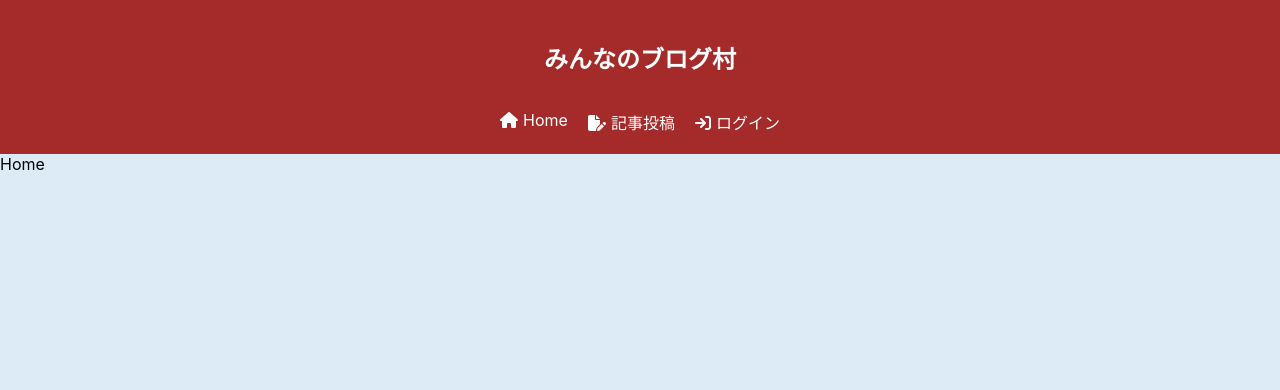
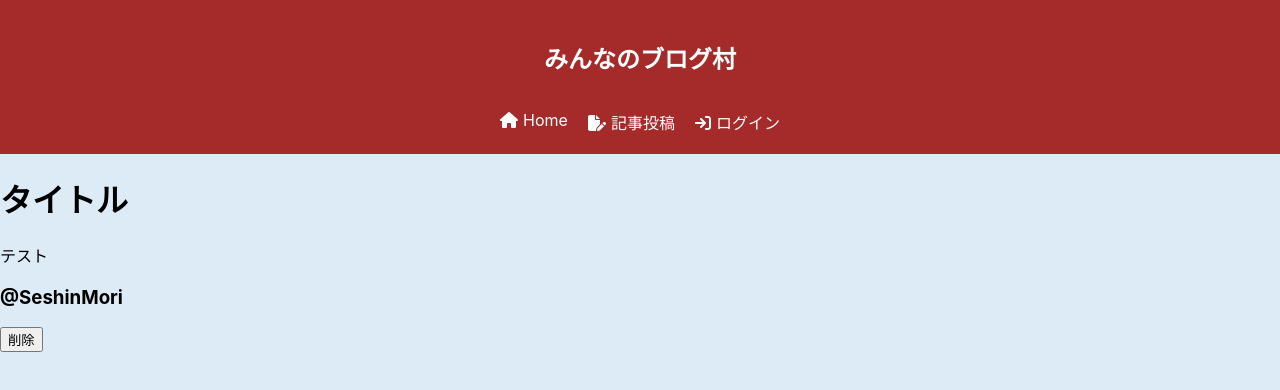
Before and after one commit to Seshin-Mori/blog-app, a React (Create React App) app in the folder blog-app/: page / in a window 1280 px wide. Shown: the top 390 px of the page. Built offline with nearby package versions, Linux system fonts and the light colour scheme; no server answers.

Commit message:
HomeのCSS適用前

```diff
--- a/blog-app/src/components/CreatePost.js
+++ b/blog-app/src/components/CreatePost.js
@@ -1,12 +1,25 @@
 import React, { useState } from "react";
 import "./CreatePost.css";
+import { addDoc, collection } from "firebase/firestore";
+import { db } from "../firebase";
+import { auth } from "../firebase";
+import { useNavigate } from "react-router-dom";
 
 const CreatePost = () => {
   const [title, setTitle] = useState();
   const [postText, setPostText] = useState();
-  const createPost = () => {
-    //記事を投稿する処理
-    console.log(title, postText);
+  const navigate = useNavigate();
+  const createPost = async () => {
+    await addDoc(collection(db, "posts"), {
+      title: title,
+      postText: postText,
+      author: {
+        username: auth.currentUser.displayName,
+        id: auth.currentUser.uid,
+      },
+    });
+
+    navigate("/");
   };
 
   return (
--- a/blog-app/src/components/Home.js
+++ b/blog-app/src/components/Home.js
@@ -1,7 +1,20 @@
 import React from "react";
 
 const Home = () => {
-  return <div>Home</div>;
+  return (
+    <div className='homePage'>
+      <div className='postContent'>
+        <div className='postHeader'>
+          <h1>タイトル</h1>
+        </div>
+        <div className='postTextContainer'>テスト</div>
+      </div>
+      <div className='nameAndDeleteButton'>
+        <h3>@SeshinMori</h3>
+        <button>削除</button>
+      </div>
+    </div>
+  );
 };
 
 export default Home;
```
